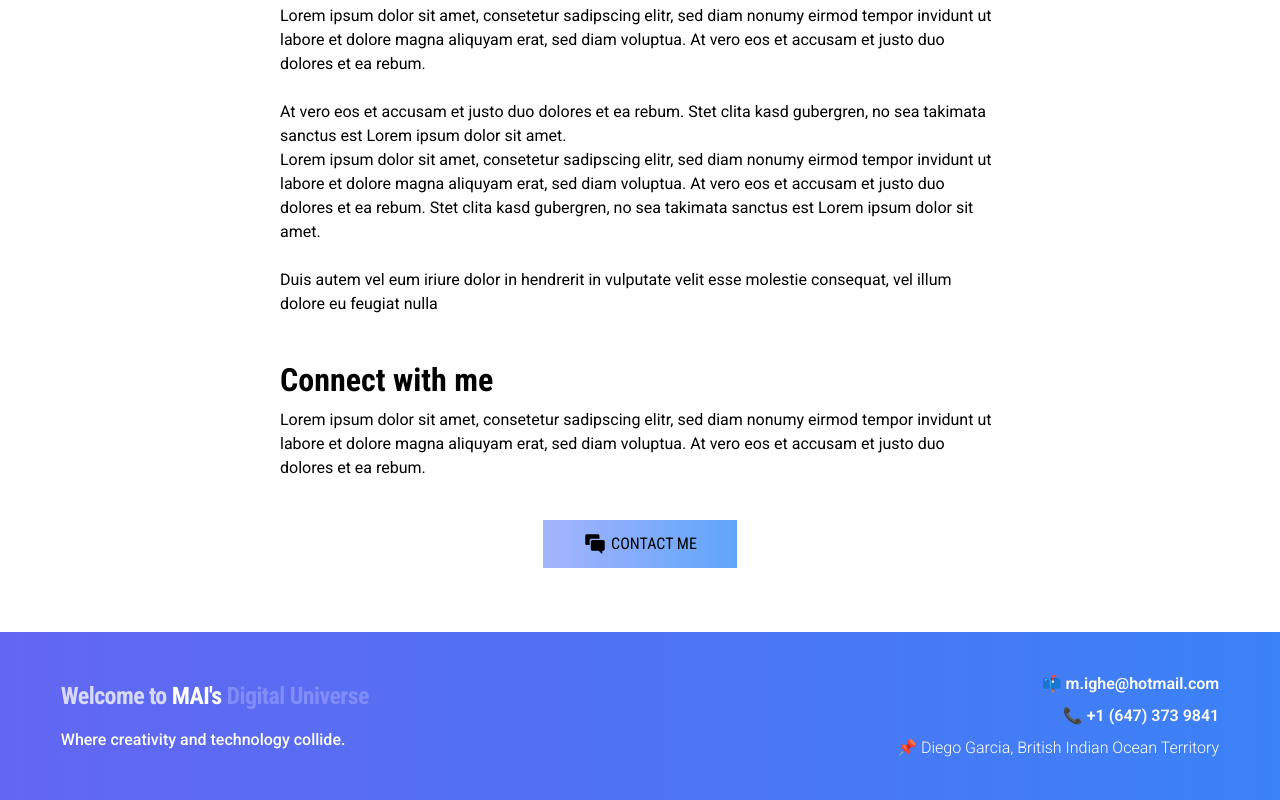
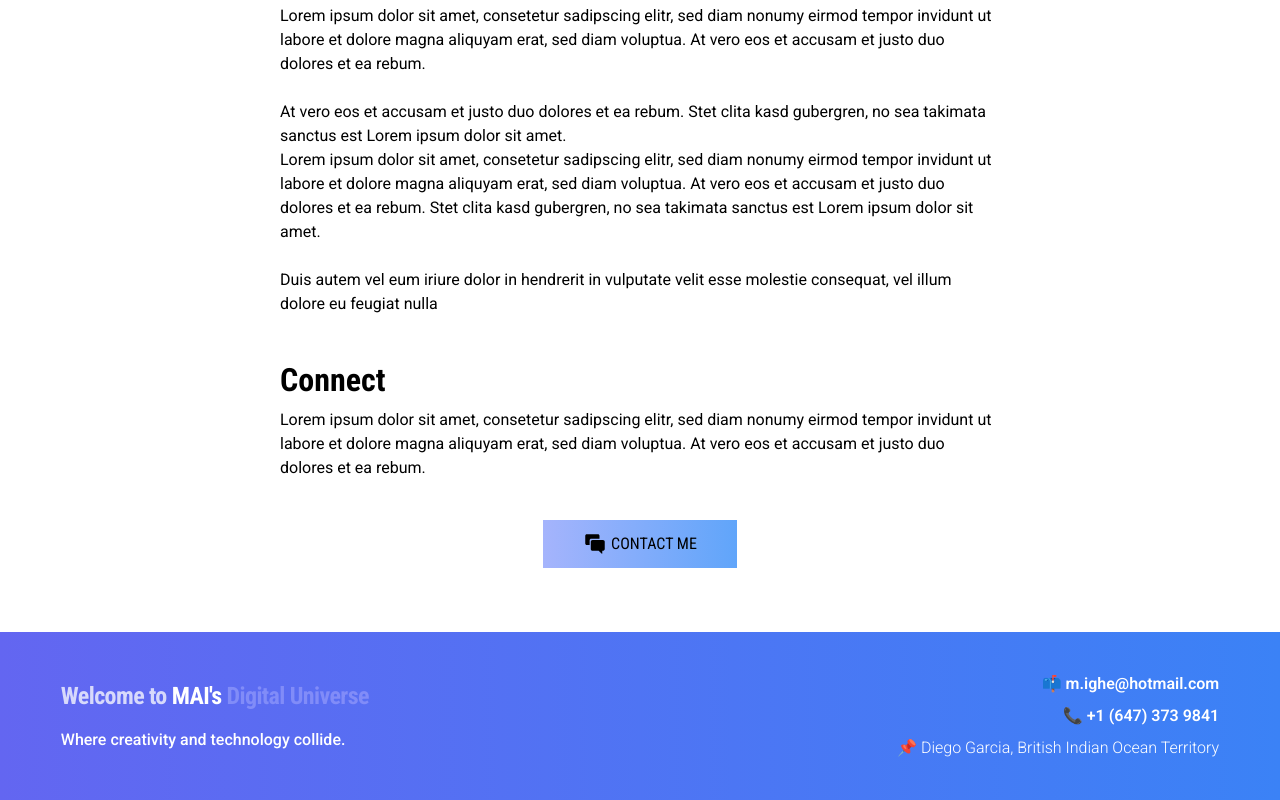
Before and after one commit to katarighe/my-portfolio-website, a React (Vite) app: page /about-me in a window 1280 px wide. Shown: the part 2546-3346 px from the top of the page. Built offline with nearby package versions, Linux system fonts and the light colour scheme.

Commit message:
Update the title

```diff
--- a/src/pages/AboutMe.jsx
+++ b/src/pages/AboutMe.jsx
@@ -320,7 +320,7 @@ function AboutMe() {
           </article>
           <article className="max-w-[45rem] mx-auto">
             <h3 className="font-bold text-[2rem] mb-1 font-robotoCondensed">
-              Connect with me
+              Connect
             </h3>
             <p className="text-base whitespace-break-spaces font-robotoOriginal">
               Lorem ipsum dolor sit amet, consetetur sadipscing elitr, sed diam
```
